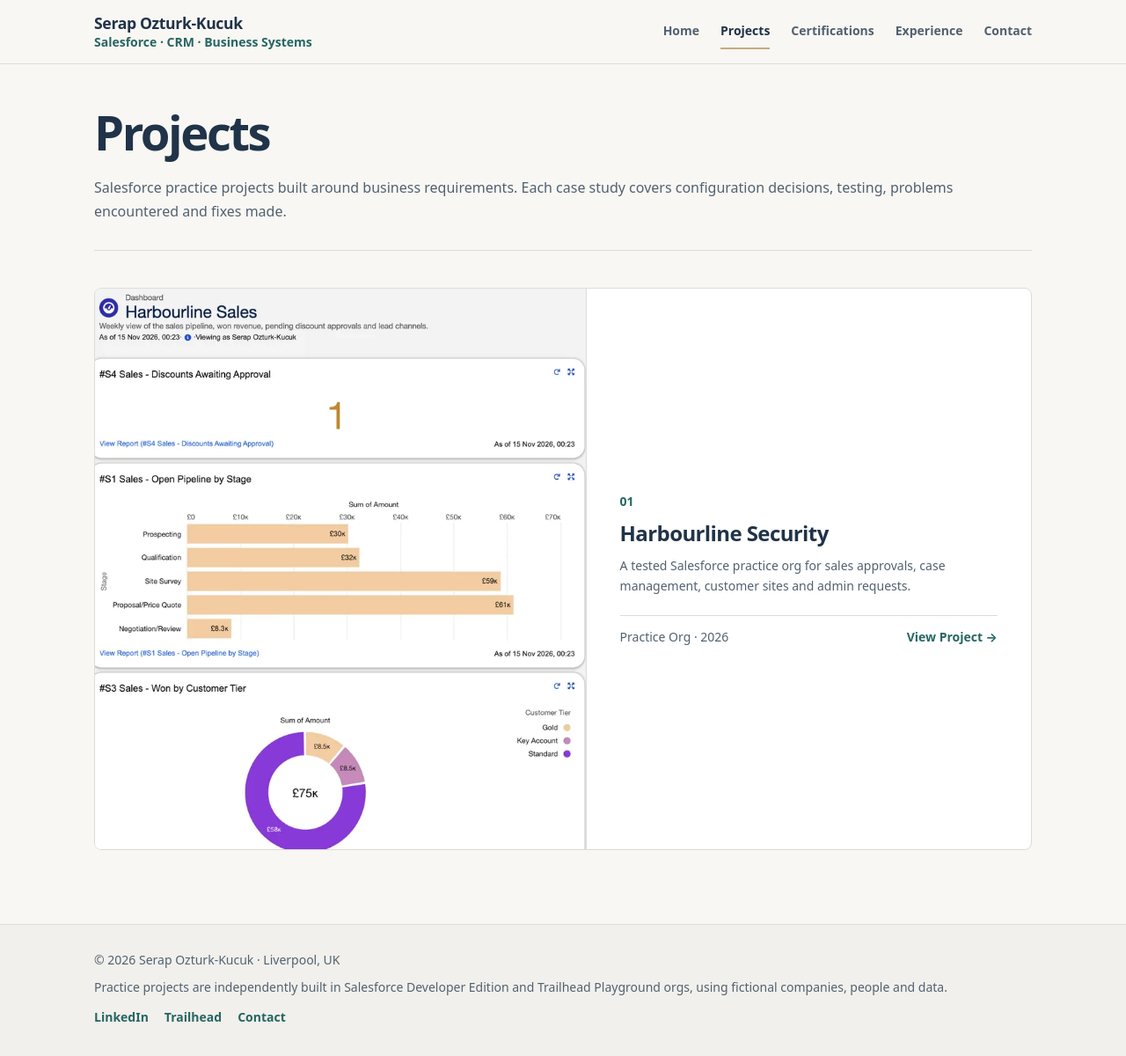
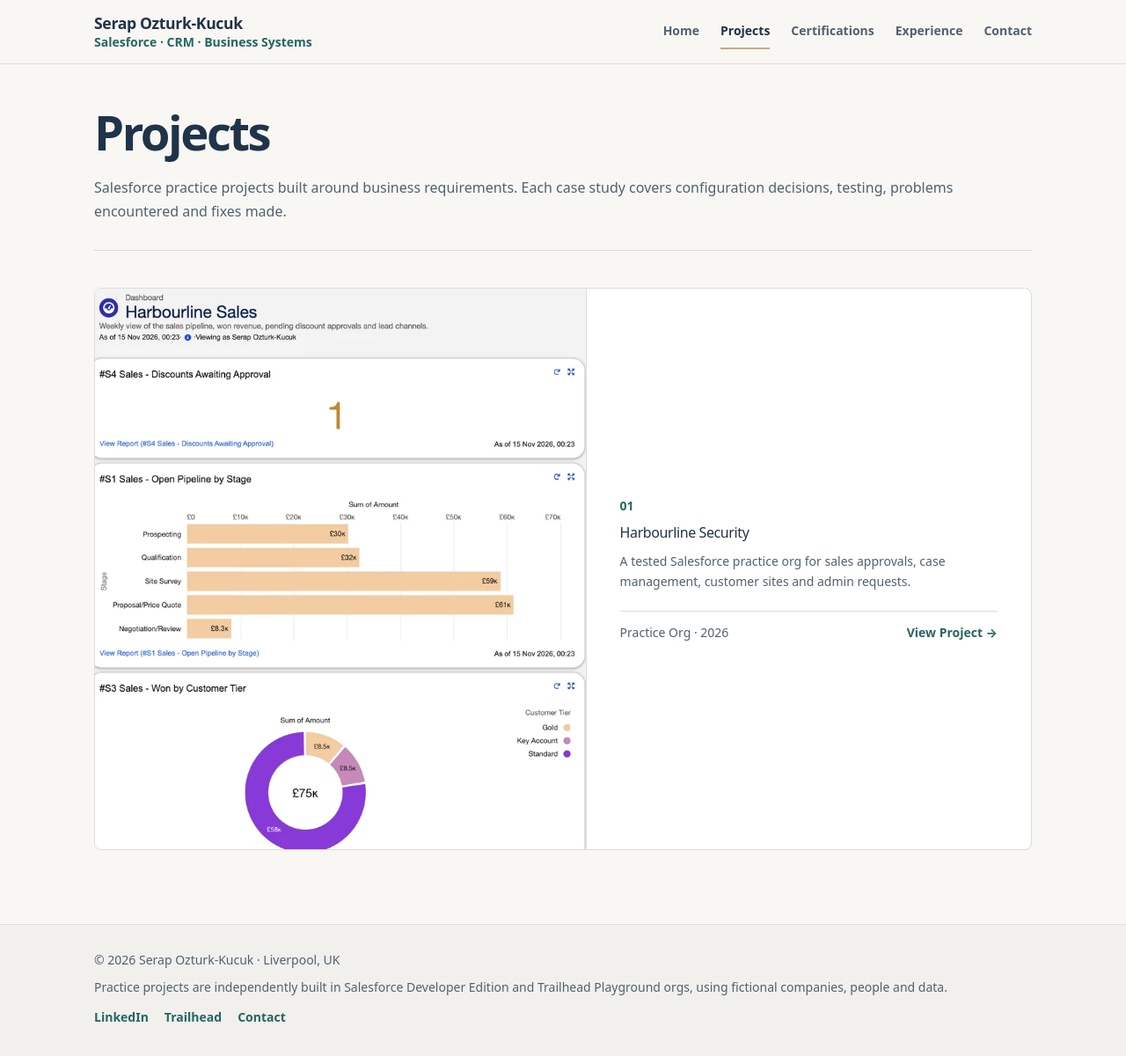
Before and after one commit to serapozturkkucuk/serapozturkkucuk.github.io, a Jekyll site: the page built from projects/index.html, in a window 1280 px wide and 1201 px high. Shown: the whole window at 88% size. Built offline with Jekyll 4.4.1, drawn with Linux system fonts in a browser that asks for light colours.

Commit message:
Preserve project card heading appearance for H2 titles

```diff
--- a/assets/css/style.css
+++ b/assets/css/style.css
@@ -120,6 +120,7 @@ main.wrap :is(.page-head > p, .block > p, .project-brief > p, .project-chapter >
 .project-tile-media {width:100%;aspect-ratio:16/10;overflow:hidden;background:#F3F6F5;border-bottom:1px solid var(--line)}
 .project-tile-media img {width:100%;height:100%;object-fit:contain;object-position:center}
 .project-tile-body {flex:1;display:grid;align-content:start;gap:10px;padding:18px}
+.project-tile-body h2 {font-size:var(--fs-h3);font-weight:var(--weight-h3)}
 .project-tile-body p {font-size:var(--fs-small);color:var(--ink-soft)}
 .project-tile-footer {display:flex;align-items:center;justify-content:space-between;gap:12px;margin-top:12px;padding-top:12px;border-top:1px solid var(--line);font-size:var(--fs-small)}
 .project-tile-date {font-size:var(--fs-small);color:var(--ink-soft)}
```
